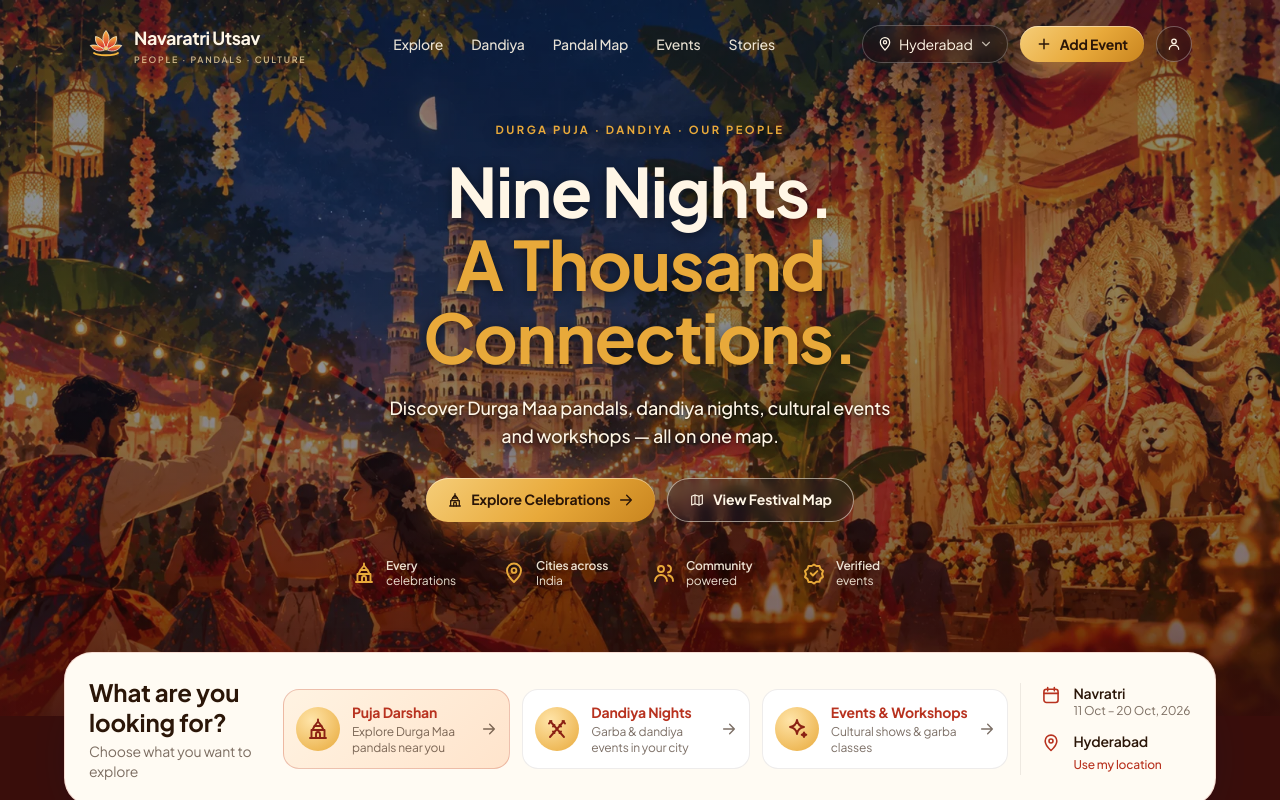
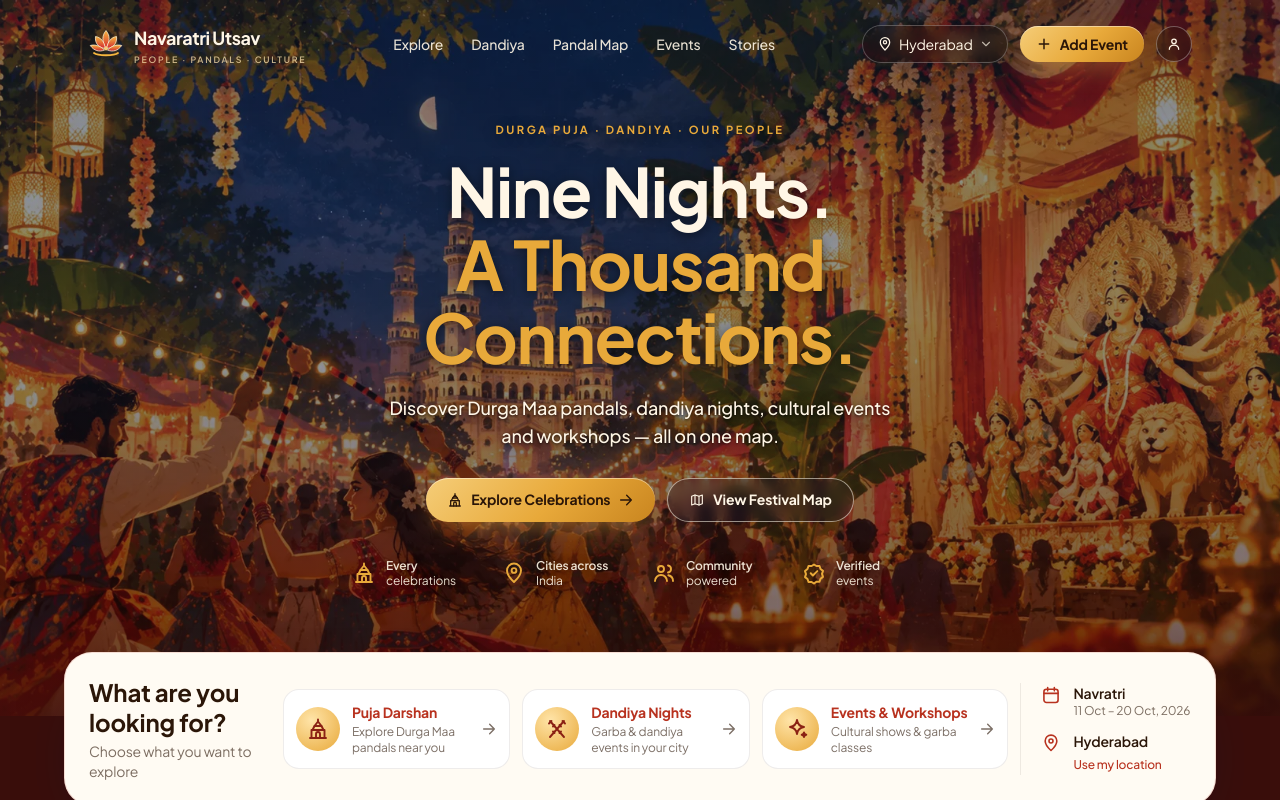
Before and after one commit to shashankmukkala/NavaratriUtsav, a Next.js app: page / in a window 1280 px wide. Built offline with nearby package versions, Linux system fonts and the light colour scheme; no server answers.

Commit message:
Show choice card color only on hover

```diff
--- a/app/page.tsx
+++ b/app/page.tsx
@@ -230,7 +230,6 @@ export default function HomePage() {
             title="Puja Darshan"
             text="Explore Durga Maa pandals near you"
             href="/map?category=pandal"
-            highlighted
           />
           <ChoiceTile
             icon={<DandiyaIcon className="h-6 w-6" />}
@@ -562,22 +561,16 @@ function ChoiceTile({
   title,
   text,
   href,
-  highlighted = false,
 }: {
   icon: React.ReactNode;
   title: string;
   text: string;
   href: string;
-  highlighted?: boolean;
 }) {
   return (
     <Link
       href={href}
-      className={`group flex items-center gap-3 rounded-2xl border p-3 text-left transition-all hover:-translate-y-0.5 hover:border-[rgba(184,50,31,0.25)] hover:bg-[linear-gradient(135deg,#fff3e2,#ffe4cc)] hover:shadow-lg ${
-        highlighted
-          ? "border-[rgba(184,50,31,0.25)] bg-[linear-gradient(135deg,#fff3e2,#ffe4cc)]"
-          : "border-[rgba(43,22,8,0.08)] bg-white"
-      }`}
+      className="group flex items-center gap-3 rounded-2xl border border-[rgba(43,22,8,0.08)] bg-white p-3 text-left transition-all hover:-translate-y-0.5 hover:border-[rgba(184,50,31,0.25)] hover:bg-[linear-gradient(135deg,#fff3e2,#ffe4cc)] hover:shadow-lg"
     >
       <span className="flex h-11 w-11 flex-shrink-0 items-center justify-center rounded-full bg-[radial-gradient(circle_at_35%_30%,#ffe4a8,#e8a93a)] text-[color:var(--utsav-crimson-deep)]">
         {icon}
```
